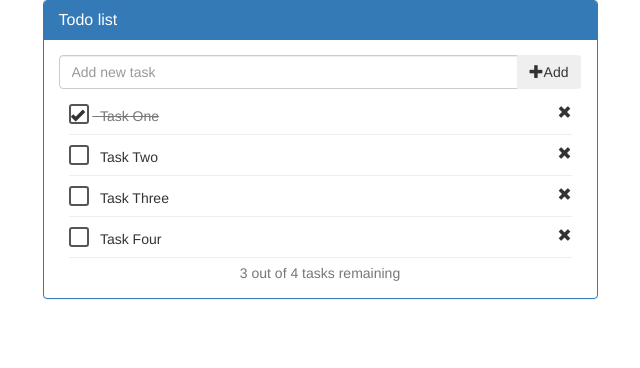
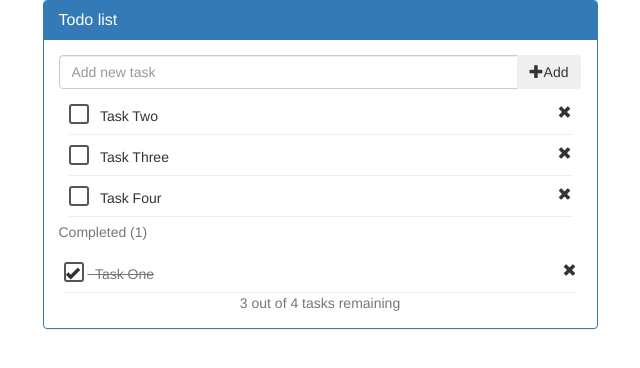
Before and after one commit to vxzry/vue-todo-list-practice, a plain HTML site: page index.html in a window 1280 px wide. Both pictures are taken after a click on the element "Task One". Shown: the whole page, without its empty margins (320-960 px from the left). Drawn offline with Linux system fonts and the light colour scheme.

Commit message:
Move all checked tasks on the archive

```diff
--- a/index.html
+++ b/index.html
@@ -60,7 +60,21 @@
 						</form>
 
 						<div style="overflow-y: auto; max-height:500px; padding:5px;">
-							<div class="task" v-for="task in tasks" @click="toggle($index)" >
+							<div class="task" v-if="!task.completed" v-for="task in tasks" @click="toggle($index)" >
+									<div class="checkbox">
+										<span class="glyphicon glyphicon-ok" v-if="task.completed"></span>
+										<span v-else>&nbsp;</span>
+									</div>
+									<span :class="{ 'completed' : task.completed }"> &nbsp; {{ task.body }} </span>
+									<span class="glyphicon glyphicon-remove pull-right remove" @click="remove($index)"></span>
+
+									<hr style="margin:0">
+							</div>
+						</div>
+
+						<div class="completed-tasks" v-if="completed">
+							<p class="text-muted">Completed ({{completed}})</p>
+							<div class="task" v-if="task.completed" v-for="task in tasks" @click="toggle($index)" >
 									<div class="checkbox">
 										<span class="glyphicon glyphicon-ok" v-if="task.completed"></span>
 										<span v-else>&nbsp;</span>
@@ -103,7 +117,10 @@
 			},
 			computed: {
 				remaining: function(){
-					return this.tasks.length  - this.tasks.filter(function(task){
+					return this.tasks.length  - this.completed;
+				},
+				completed: function(){
+					return  this.tasks.filter(function(task){
 						return task.completed;
 					}).length;
 				}
```
